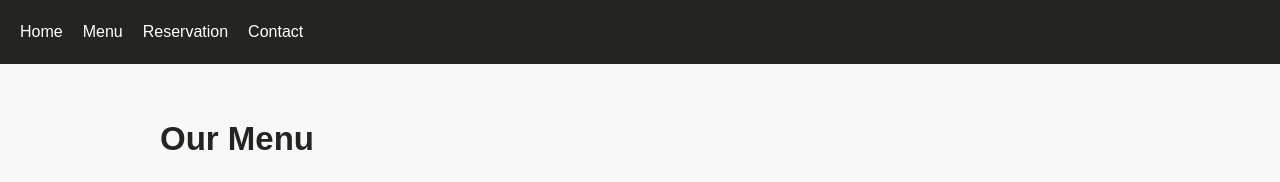
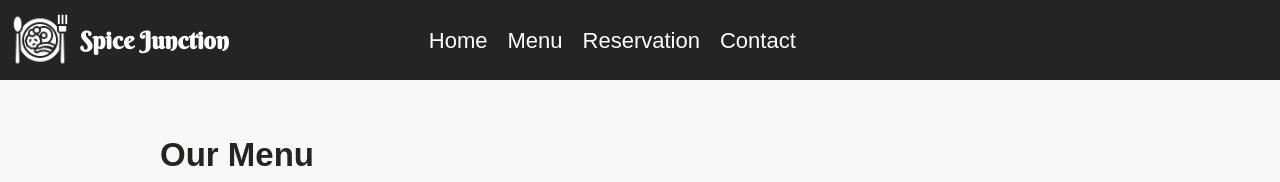
Before and after one commit to Sarthak431/restaurant-site, a plain HTML site: page menu.html in a window 1280 px wide. Shown: the top 182 px of the page. Drawn offline with Linux system fonts and the light colour scheme; a web font is replaced by a local one.

Commit message:
Add files via upload

```diff
--- a/menu.html
+++ b/menu.html
@@ -9,12 +9,13 @@
 <body>
   <header>
     <nav>
+        <img src="food.png" alt="">
+        <h2>Spice Junction</h2>
       <ul>
         <li><a href="/restaurant-site/index.html">Home</a></li>
         <li><a href="/restaurant-site/menu.html">Menu</a></li>
         <li><a href="/restaurant-site/reservation.html">Reservation</a></li>
         <li><a href="/restaurant-site/contact.html">Contact</a></li>
-
       </ul>
     </nav>
   </header>
--- a/style.css
+++ b/style.css
@@ -1,3 +1,5 @@
+@import url('https://fonts.googleapis.com/css2?family=Abril+Fatface&family=Berkshire+Swash&family=Caprasimo&family=Lato&family=Lobster&family=Rubik+Moonrocks&family=Satisfy&family=Shrikhand&display=swap');
+
 body, h1, h2, h3, h4, h5, h6, p, ul, li, figure, figcaption {
     margin: 0;
     padding: 0;
@@ -11,25 +13,42 @@ body {
   }
 
   header {
-  padding: 20px;
+    padding: 10px;
     color: white;
-  background: #242421;
+    background: #242424;
     display: flex;
-  justify-content: space-between;
     align-items: center;
   }
 
-h1 {
-  color: #242421;
+  h1
+  {
+    color: #242424;
+
   }
 
-.contact-form h1 {
-  margin: 20px 0px 10px 0px;
+  .contact-form h1{
+    margin : 20px 0px 10px 0px;
   }
 
+  nav
+{
+    display: flex;
+    justify-content: center;
+    align-items: center;
+}
+nav img{
+    height: 60px;
+    filter: invert(100%);
+
+}
+nav h2{
+    font-family: 'Berkshire Swash', cursive;
+    margin-left: 10px;
+}
   nav ul {
     list-style: none;
     display: flex;
+    margin-left: 200px;
   }
 
   nav ul li {
@@ -39,15 +58,16 @@ nav ul li {
   nav ul li a {
     color: #ffffff;
     text-decoration: none;
+    font-size: 22px;
   }
 
   .hero {
     text-align: center;
     padding: 100px 20px;
-  background-image: url(1.jpg);
+    background-image:url(1.jpg) ;
     background-position: center;
     background-repeat: no-repeat;
-  background-size: cover;
+    background-size:cover;
     height: 260px;
   }
 
@@ -64,7 +84,7 @@ nav ul li a {
   .btn {
     display: block;
     padding: 12px 24px;
-  background-color: #242421;
+    background-color: #242424;
     color: #ffffff;
     text-decoration: none;
     border-radius: 4px;
@@ -82,16 +102,14 @@ nav ul li a {
     max-width: 960px;
     margin: 10px auto;
   }
-
-.container h2 {
+  .container h2{
     margin-bottom: 20px;
     font-size: 33px;
   }
-
-.center {
+  .center
+  {
     text-align: center;
   }
-
   .menu-items {
     display: flex;
     flex-wrap: wrap;
@@ -142,11 +160,12 @@ form textarea {
   }
 
   form button {
-  background-color: #242421;
+    background-color: #242424;
     color: #ffffff;
     border: none;
     cursor: pointer;
     width: 102.6%;
+
   }
 
   #contact {
@@ -154,8 +173,9 @@ form button {
     padding: 15px;
   }
 
+
   footer {
-  background-color: #242421;
+    background-color: #242424;
     padding: 20px;
     text-align: center;
     color: #ffffff;
```
Also changed, not shown: index.html (+2 -0 lines), food.png (added). Lines whose indentation alone changed are shown as unchanged.
